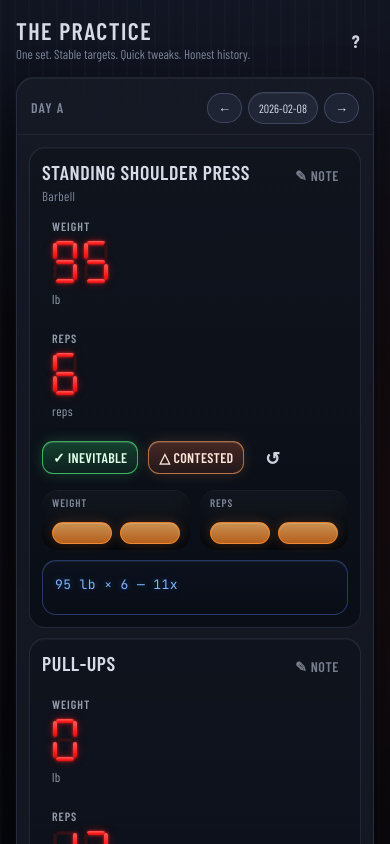
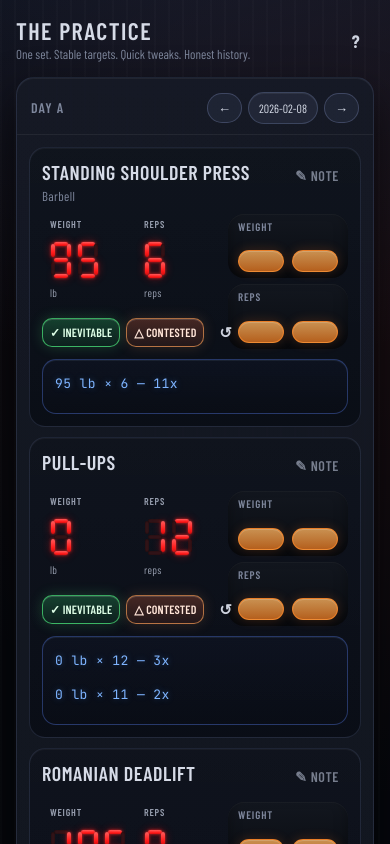
Before and after one commit to comeauchristian-ux/the-practice, a React (Vite) app: page / in a window 390 px wide. Shown: the top 844 px of the page. Built offline with nearby package versions, Linux system fonts and the light colour scheme.

Commit message:
changed some settings for phone layout

```diff
--- a/src/styles.css
+++ b/src/styles.css
@@ -430,23 +430,86 @@ textarea{
 }
 @media (max-width: 760px){
   .controlPanel{
-    flex-direction: column;
+    flex-direction: row;
+    align-items: stretch;
+    gap: 8px;
   }
   .targetRow{
     align-items: stretch;
   }
   .targetsGroup{
     justify-content: space-between;
-    flex-wrap: wrap;
+    flex-wrap: nowrap;
   }
   .steppers{
-    flex-direction: row;
+    flex-direction: column;
+    min-width: 88px;
+    align-self: stretch;
+    gap: 6px;
+  }
+  .target{
     min-width: 0;
-    align-self: auto;
-    gap:10px;
+    padding: 4px 8px 7px 8px;
+  }
+  .targetLabel{
+    font-size: 10px;
+    margin-bottom: 4px;
+  }
+  .segDigit{
+    width: 22px;
+    height: 38px;
+  }
+  .seg-a, .seg-d, .seg-g{
+    left: 4px;
+    width: 14px;
+  }
+  .seg-g{ top: 17px; }
+  .seg-d{ bottom: 1px; }
+  .seg-b, .seg-c, .seg-e, .seg-f{
+    height: 13px;
+  }
+  .seg-f{ top: 3px; }
+  .seg-e{ top: 21px; }
+  .seg-b{ top: 3px; }
+  .seg-c{ top: 21px; }
+  .targetSmall{
+    font-size: 11px;
+  }
+  .btnRow{
+    gap: 6px;
+    flex-wrap: nowrap;
   }
   .btnRow .btn{
-    flex: 1 1 auto;
+    flex: 1 1 0;
+    min-width: 0;
+  }
+  .btnRow .btn.ok,
+  .btnRow .btn.warn,
+  .btnRow .btn.done{
+    font-size: 12px;
+    padding: 6px 7px;
+    border-radius: 10px;
+    letter-spacing: .01em;
+  }
+  .clearIconBtn{
+    flex: 0 0 30px !important;
+    min-width: 30px;
+    font-size: 15px;
+    padding: 6px 0;
+  }
+  .stepGroup{
+    min-width: 88px;
+    min-height: 52px;
+    padding: 5px 7px;
+    border-radius: 12px;
+  }
+  .stepBtns{
+    gap: 5px;
+  }
+  .stepBtn{
+    padding: 8px 0;
+    border-radius: 10px;
+    font-size: 14px;
   }
 }
 .stepGroup{
```
Also changed, not shown: 5 other files (tests, documents, lock files or other folders).
